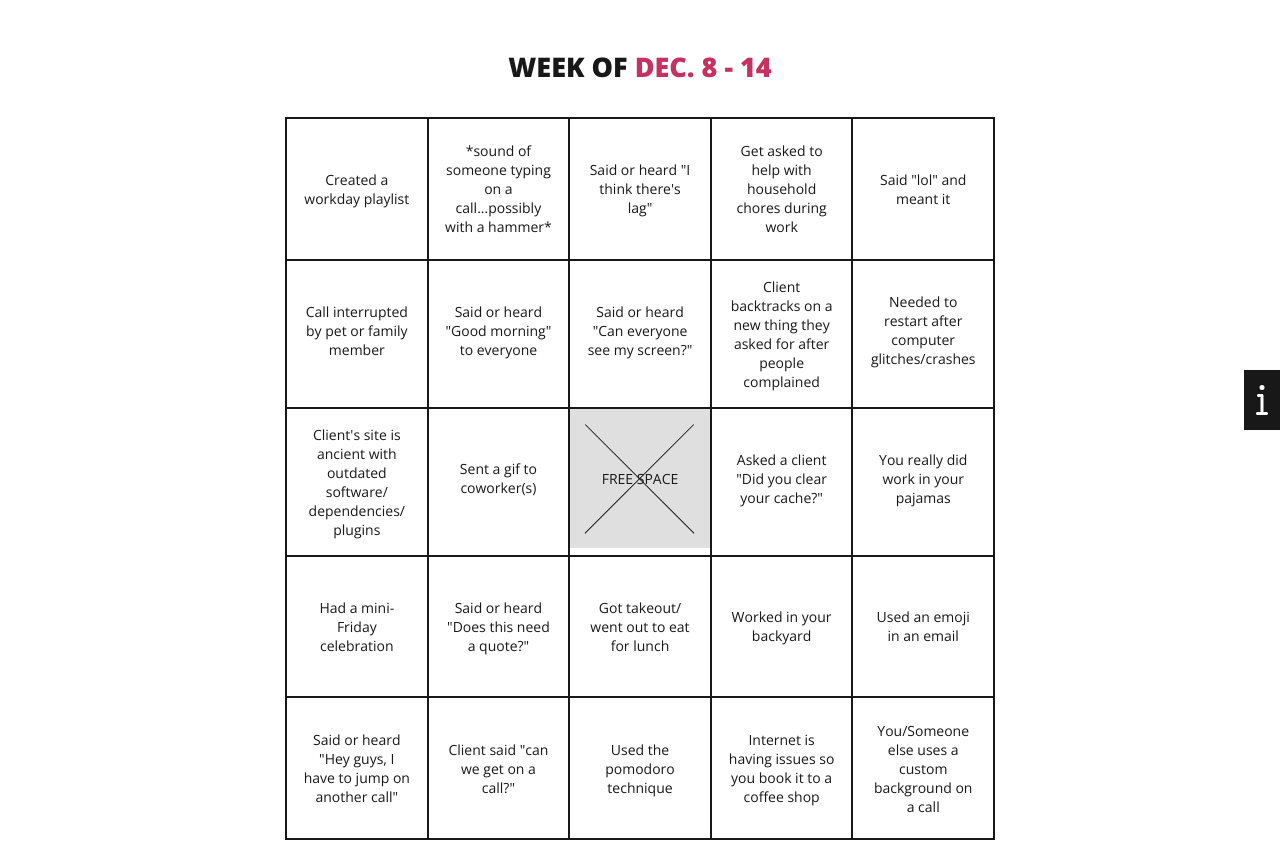
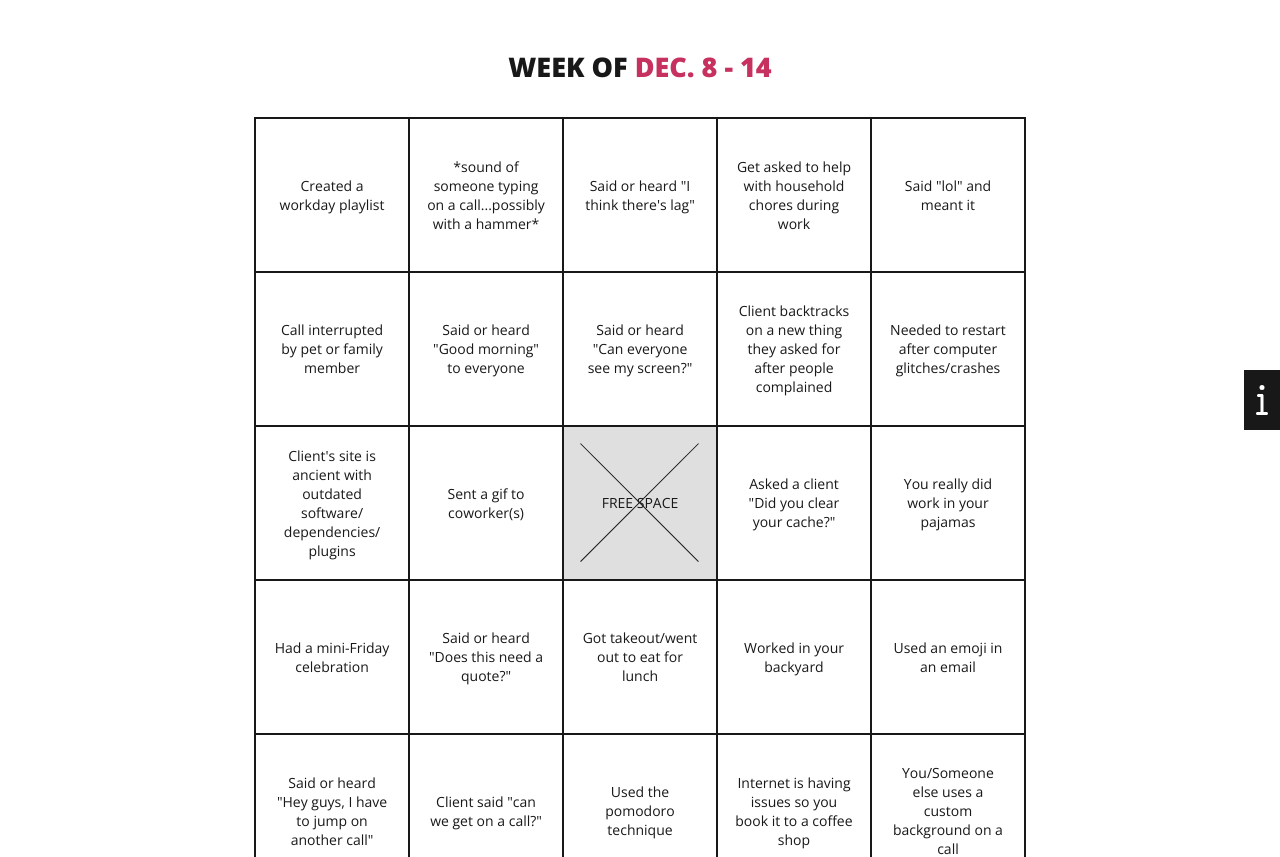
Before and after one commit to giantpaper/techybingo, a Vue app: page / in a window 1280 px wide. Shown: the top 857 px of the page. Built offline with nearby package versions, Linux system fonts and the light colour scheme.

Commit message:
IMPROV: increased board size

```diff
--- a/src/components/Board.vue
+++ b/src/components/Board.vue
@@ -21,7 +21,7 @@
 		display: grid;
 		grid-template-columns: repeat(5, 1fr);
 		margin: 0 auto;
-		width: 710px;
+		width: 100ch;
 		aspect-ratio: 1/1;
 		list-style: none;
 		margin-top: 0;
```
